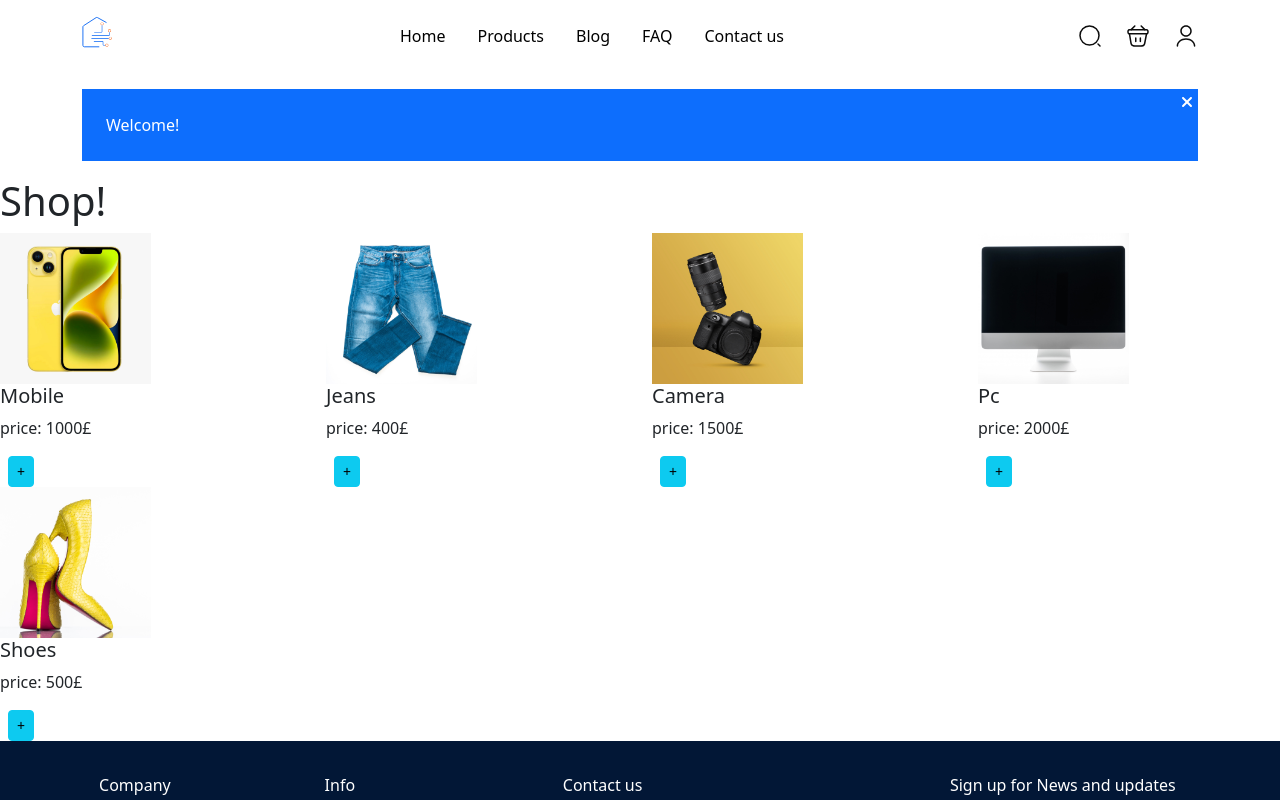
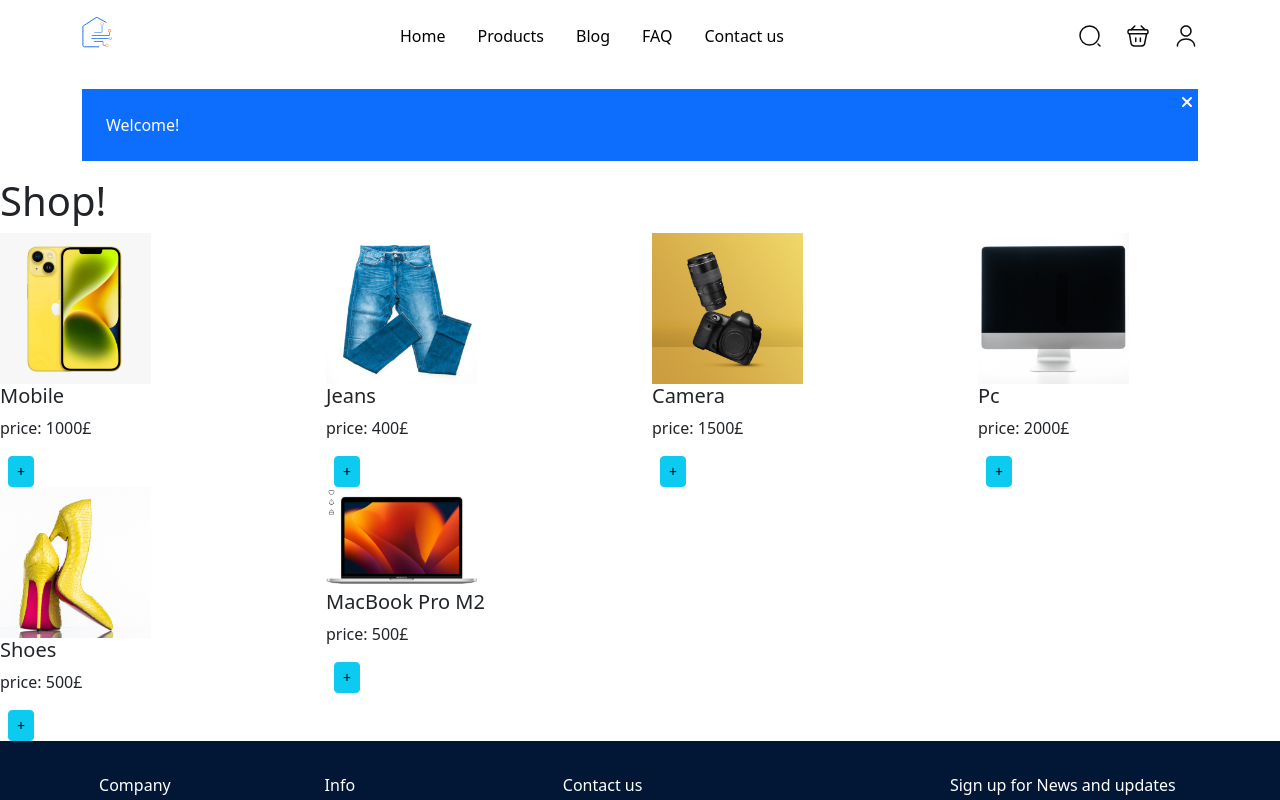
Before and after one commit to RJR24/sarvin-shop-react, a React (Create React App) app: page /shop in a window 1280 px wide. Shown: the top 800 px of the page. Built offline with nearby package versions, Linux system fonts and the light colour scheme.

Commit message:
macBook pro m2 added to the products

```diff
--- a/src/data/products.js
+++ b/src/data/products.js
@@ -3,6 +3,9 @@ import Pc from "../assets/images/products/Pc.png";
 import shoes from "../assets/images/products/shoes.png";
 import camera from "../assets/images/products/camera.png";
 import jeans from "../assets/images/products/jeans.png";
+import MacBookM2Pro from "../assets/images/pro02/macBook-pro-m2/macBook-pro-m2.png";
+
+
 export const PRODUCTS = [
   {
     id: 1,
@@ -34,4 +37,10 @@ export const PRODUCTS = [
     price: 500,
     productImage: shoes,
   },
+  {
+    id:6,
+    productName: "MacBook Pro M2",
+    price: 500,
+    productImage: MacBookM2Pro,
+  }
 ];
```
